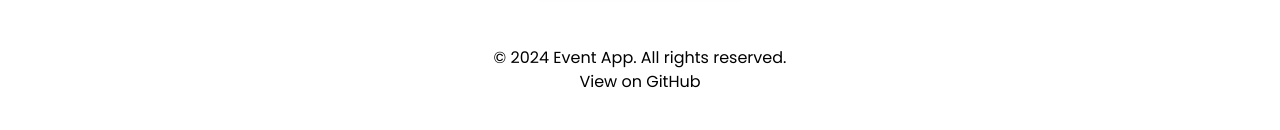
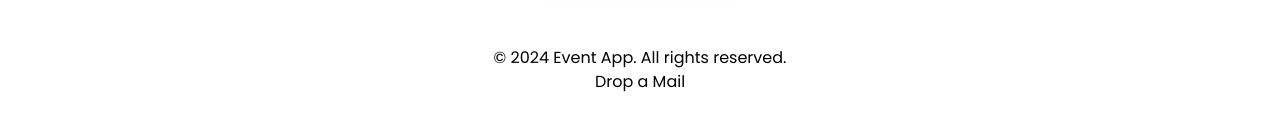
Before and after one commit to abhi-yo/event-sphere, a Next.js app: page / in a window 1280 px wide. Shown: the part 624-754 px from the top of the page. Built offline with nearby package versions, Linux system fonts and the light colour scheme.

Commit message:
chore: add personal email on landing page

```diff
--- a/components/LandingPage.tsx
+++ b/components/LandingPage.tsx
@@ -57,11 +57,10 @@ export default function LandingPage() {
       <footer className="mt-16 text-center text-black text-base">
         <p>© 2024 Event App. All rights reserved.</p>
         <a
-          href="https://github.com/abhi-yo
-          /event-app"
+          href="mailto:akshatsing11@gmail.com"
           className="text-black hover:underline"
         >
-          View on GitHub
+          Drop a Mail
         </a>
       </footer>
     </div>
```
